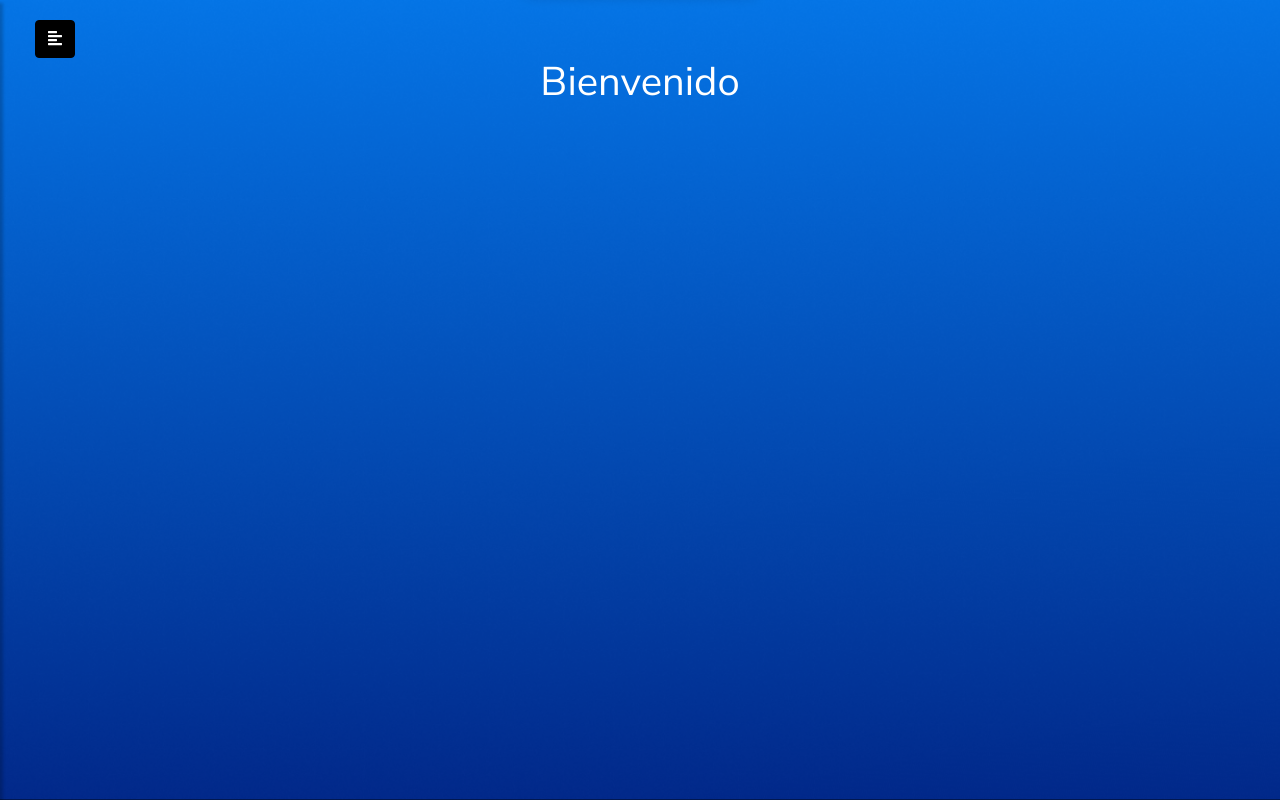
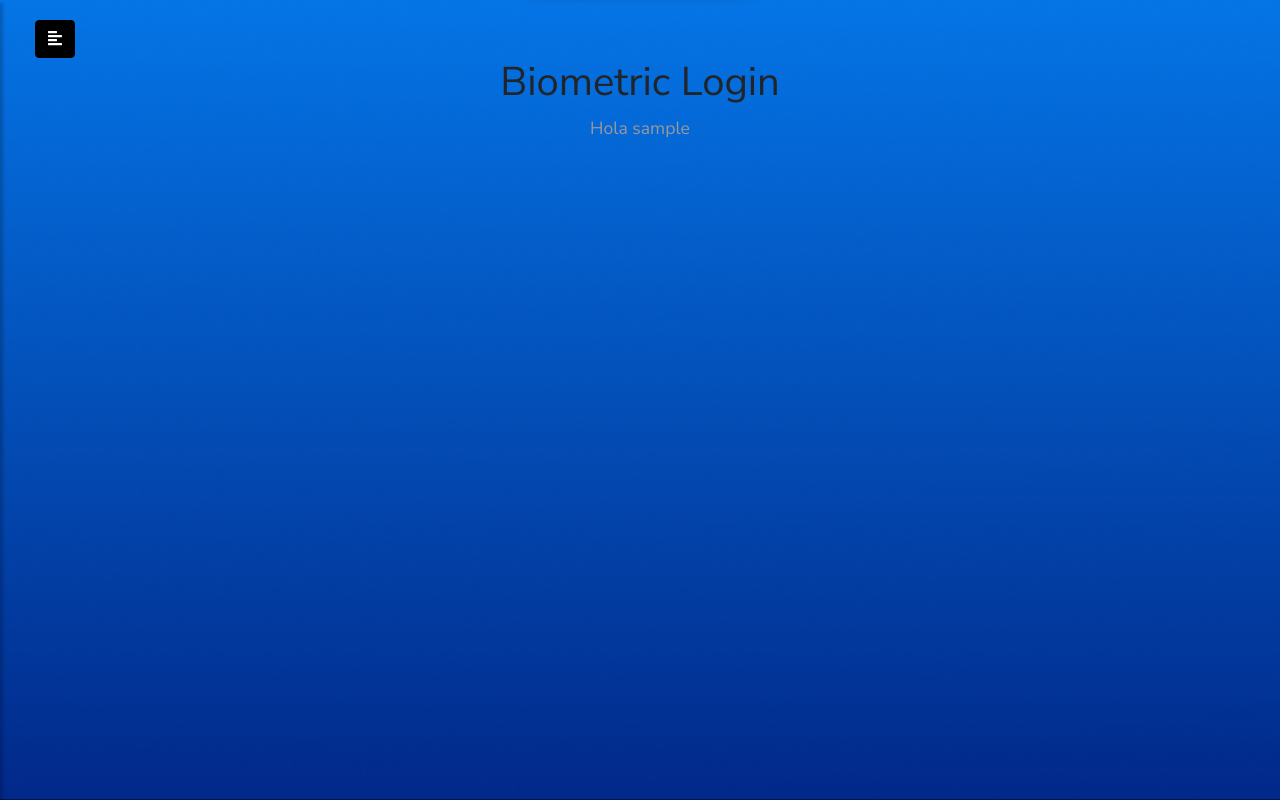
Before and after one commit to Jhurtadop1/WEB-LOGIN-FACIAL-VOZ, a Flask app: template templates/index.html in a window 1280 px wide. Run offline with Flask 3, Linux system fonts and the light colour scheme; the template is opened without the code that fills it: most values are stand-ins (such as "Sample title", 1, 10 or a date in 2020); some libraries are stand-ins or nearby versions; grey boxes are pictures that could not be loaded.

Commit message:
Update index.html

```diff
--- a/templates/index.html
+++ b/templates/index.html
@@ -1,12 +1,20 @@
 {% extends "layout.html" %}
 
 {% block title %}
-index
+    index
 {% endblock %}
+
 {% block main %}
+<!DOCTYPE html>
+<html lang="en">
+<head>
+    <!-- Resto de tus etiquetas meta y estilos CSS -->
+</head>
 <body>
- <h1 style="color:white"> Bienvenido </h1>
-</body>
-
-</html>
-{%endblock%}
+    <div id="container">
+        <!-- Mensaje de bienvenida y nombre de usuario -->
+        <h1> Biometric Login</h1>
+        <div></div>
+        <p>Hola {{ username }} <p>
+    <p>{{ message }}</p>
+{% endblock %}
```
